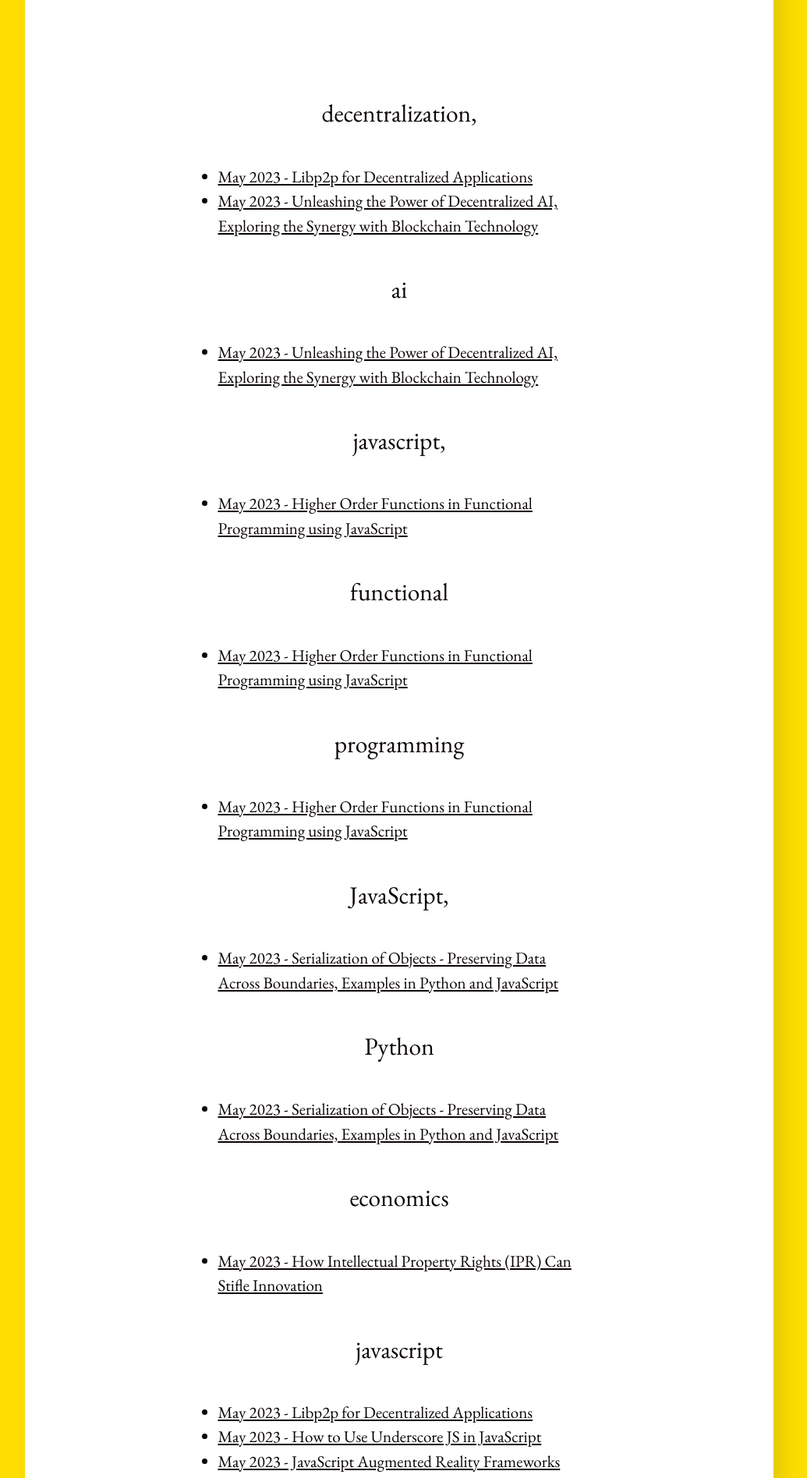
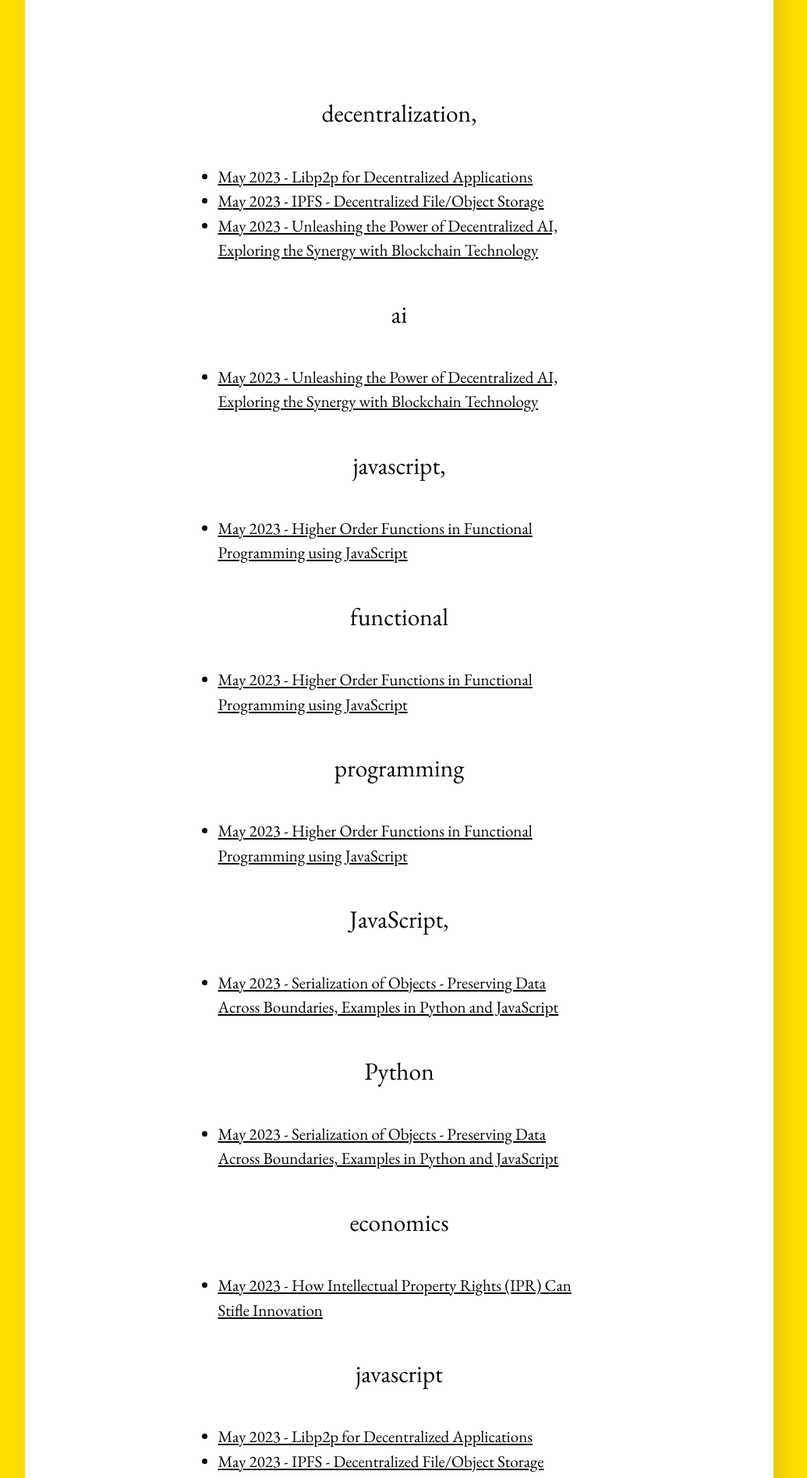
Before and after one commit to gopi-suvanam/gopi-suvanam.github.io, a Jekyll site: the page built from archive.md, in a window 1280 px wide. Shown: the part 404-2300 px from the top of the page at 78% size, without its empty margins (128-1163 px from the left). Built offline with Jekyll 4.4.1, drawn with Linux system fonts in a browser that asks for light colours; some of the changed lines change nothing that is shown; some of the changed text lies outside the part shown.

Commit message:
Update 2023-05-31-IPFS-Decentralized-File-Storage.md

```diff
--- a/_posts/2023-05-31-IPFS-Decentralized-File-Storage.md
+++ b/_posts/2023-05-31-IPFS-Decentralized-File-Storage.md
@@ -1,12 +1,12 @@
 ---
 title: IPFS - Decentralized File/Object Storage
 layout: post
-tags: p2p, decentralization
+tags: p2p, decentralization, javascript
 description: IPFS is a key component of decentralized computing. It provides a mechanism to store files/data in a decentralized way without the need for a server. This can help in builiding DApps (decentralized applications).
 ---
 
 ### What is IPFS?
-IPFS (InterPlanetary File System) is a decentralized and distributed protocol designed for storing and sharing files in a peer-to-peer network. It provides a way to address and retrieve content based on the content itself rather than its location on a specific server or network. As of 2023, IPFS is the most popular platform for storing files in a decentralized form. Along with along with [libp2p]() and [Smart Contracts](/2023/05/29/Interacting-with-Smart-Contracts-Ethereum-in-JavaScript.html), IPFS is a key building block of decentralized computing.
+IPFS (InterPlanetary File System) is a decentralized and distributed protocol designed for storing and sharing files in a peer-to-peer network. It provides a way to address and retrieve content based on the content itself rather than its location on a specific server or network. As of 2023, IPFS is the most popular platform for storing files in a decentralized form. Along with along with [libp2p](/2023/05/31/Libp2p-Decentralized-Applications.html) and [Smart Contracts](/2023/05/29/Interacting-with-Smart-Contracts-Ethereum-in-JavaScript.html), IPFS is a key building block of decentralized computing.
 
 Key features of IPFS include:
 
```
